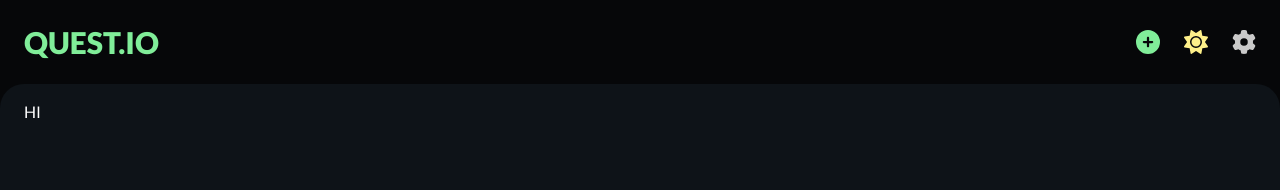
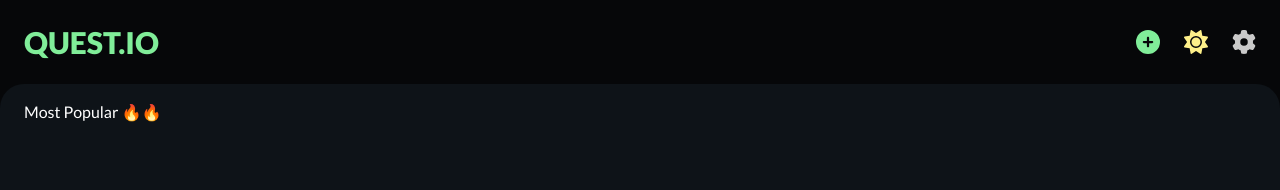
Before and after one commit to dalonga-kohi/questio, a React (Vite) app: page / in a window 1280 px wide. Shown: the top 190 px of the page. Built offline with nearby package versions, Linux system fonts and the light colour scheme.

Commit message:
Add QuestSection props logic

```diff
--- a/src/components/main/Home/QuestSection/index.tsx
+++ b/src/components/main/Home/QuestSection/index.tsx
@@ -1,5 +1,16 @@
-const QuestSection = () => {
-  return <></>
+type Category = 'latest' | 'popular'
+
+interface IQuestProps {
+  category: Category
+  title: string
+}
+
+const QuestSection = ({category, title}: IQuestProps) => {
+  return (
+    <section>
+      <h2>{title}</h2>
+    </section>
+  )
 }
 
 export default QuestSection
--- a/src/components/main/Home/index.tsx
+++ b/src/components/main/Home/index.tsx
@@ -3,8 +3,7 @@ import QuestSection from './QuestSection'
 const Home = () => {
   return (
     <div className="dark:bg-black min-h-screen bg-gray-300 rounded-t-3xl px-6 py-4">
-      HI
-      <QuestSection />
+      <QuestSection category="latest" title="Most Popular 🔥🔥"/>
     </div>
   )
 }
```
